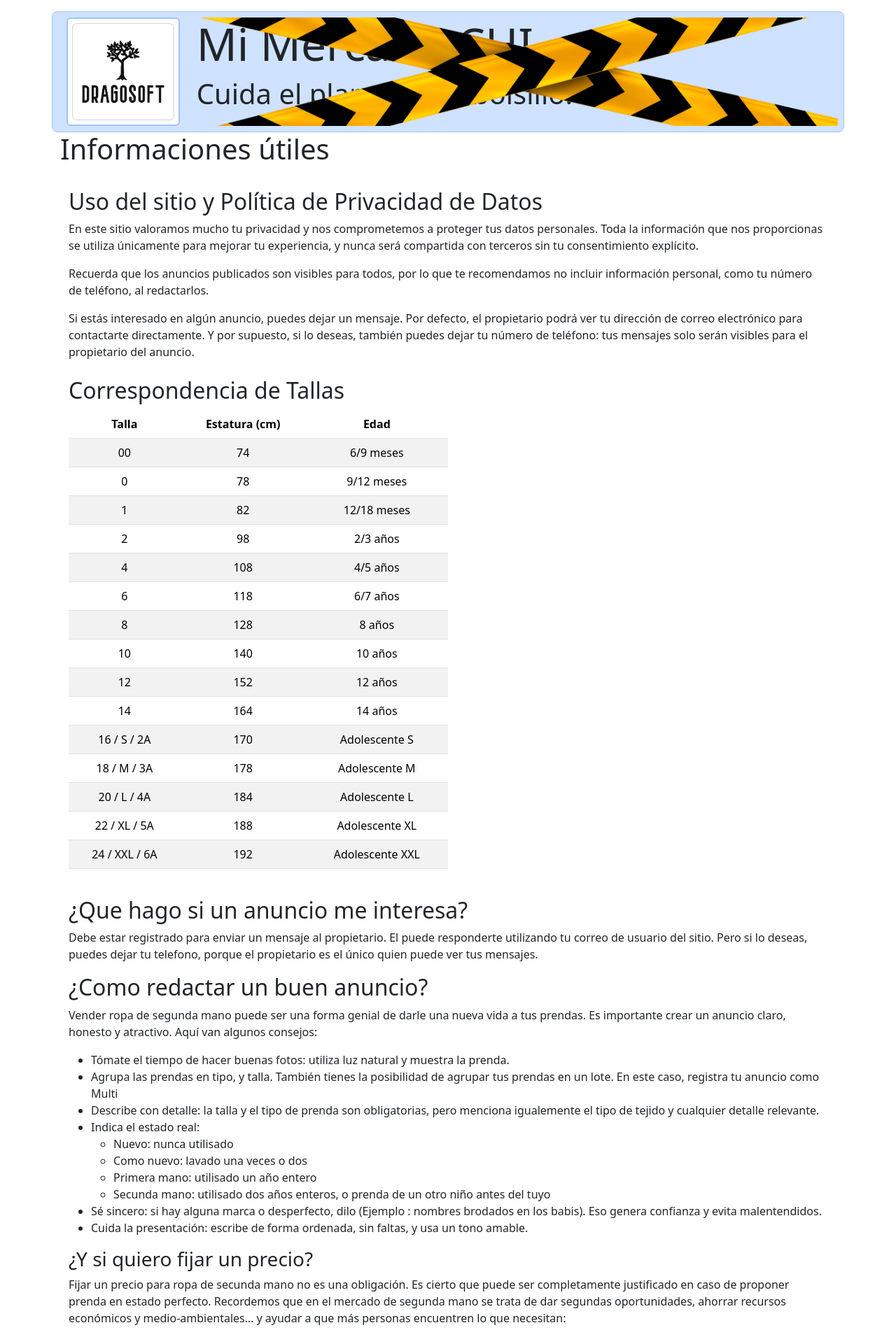
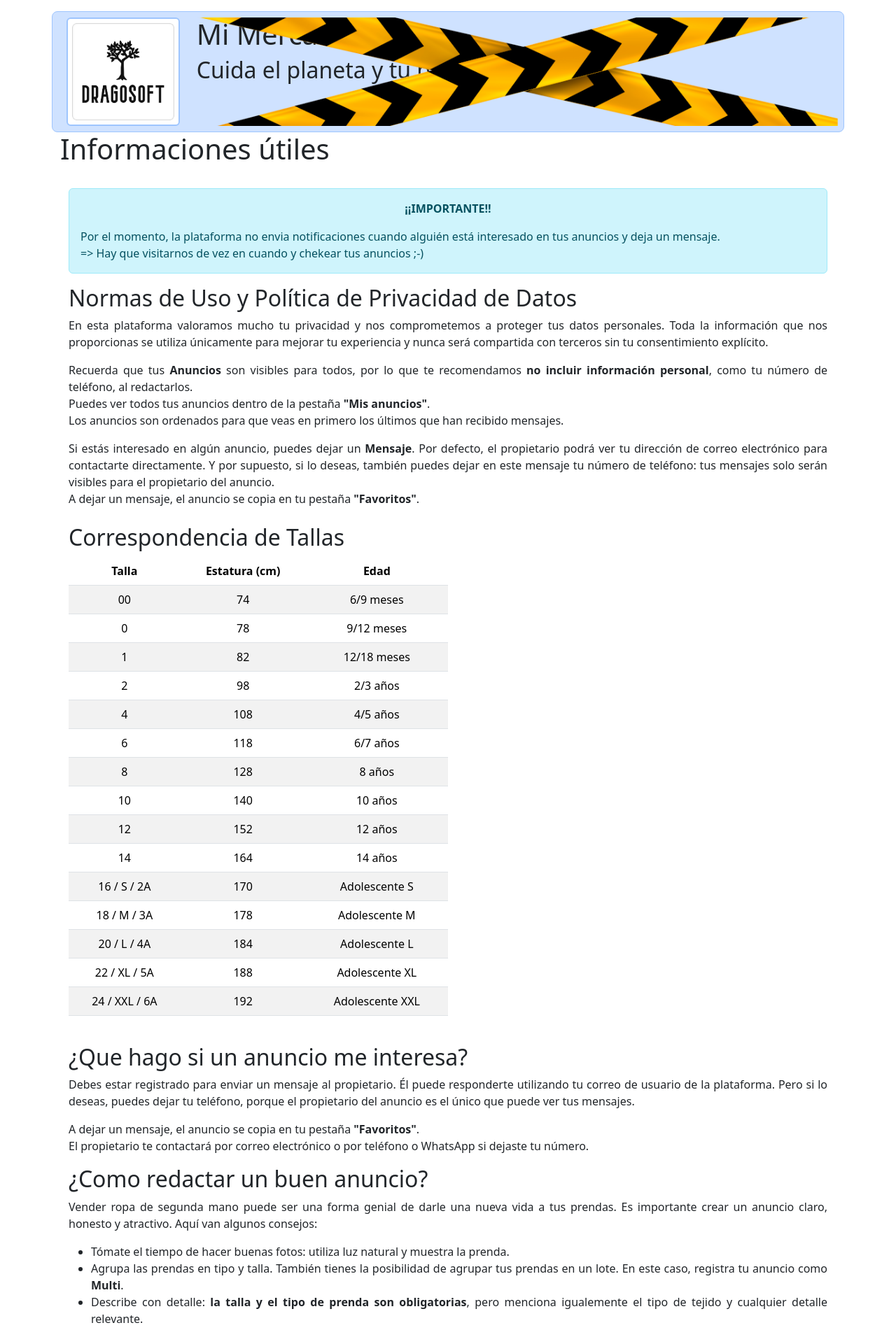
Before and after one commit to DarkCastor111/MercadoCentral, a Django app: page /footer/detail/ in a window 1280 px wide. Shown: the top 1901 px of the page at 70% size. Run offline with Django 5.2, Linux system fonts and the light colour scheme; parts of the project's set-up code (start-up, migrations or seed data) failed here and were passed over.

Commit message:
Version 1.04 Correccion Footer Orientacion Foto

```diff
--- a/mercadocentral/core/templates/core/anuncio_detail.html
+++ b/mercadocentral/core/templates/core/anuncio_detail.html
@@ -113,12 +113,12 @@
 
                 {% if user == anuncio.usuario %}
                 <a id="editar" href="{% url 'core_up_anun' anuncio.id anuncio.designacion|slugify %}" class="btn btn-outline-danger btn-block btn-sm mt-3">Editar...</a>
-                <a id="desactivar" href="{% url 'api_desactivar' anuncio.id %}" class="btn btn-outline-danger btn-block btn-sm mt-3">Desactivar...</a>
+                <a id="desactivar" href="{% url 'api_desactivar' anuncio.id %}" class="btn btn-outline-danger btn-block btn-sm mt-3">Eliminar...</a>
                 {% endif %}
             </div>
 
             <div class="card-footer">
-                <small class="text-primary">Anuncio creado el {{ anuncio.created|date:"d F Y" }}</small>
+                <small class="text-primary">Anuncio creado por {{ anuncio.usuario }} el {{ anuncio.created|date:"d F Y" }}</small>
             </div>
 
         </div>
@@ -129,7 +129,7 @@ document.addEventListener('DOMContentLoaded', function() {
     var desactivarLink = document.getElementById('desactivar');
     if (desactivarLink) {
         desactivarLink.addEventListener('click', function(e) {
-            if (!confirm('¿Estás seguro de que deseas desactivar este anuncio?')) {
+            if (!confirm('¿Estás seguro de que deseas eliminar este anuncio?')) {
                 e.preventDefault();
             }
         });
--- a/mercadocentral/core/templates/core/layout.html
+++ b/mercadocentral/core/templates/core/layout.html
@@ -22,17 +22,17 @@
 <body class="p-3 container">
     <div class="row bg-primary-subtle border border-primary-subtle rounded-3 p-2">
 
-        <div class="col-2 text-center">
+        <div class="col-4 col-sm-2 text-center">
             <a href="{% url 'core_home' %}">
                 <img class="img-thumbnail border border-2 border-primary-subtle" src="{% static 'core/Logo-Dragosoft-Icon-3.png' %}"
                     title="Logo" alt="Logo">
             </a>
         </div>
-        <div class="col-10 position-relative" id="banner_title">
+        <div class="col-8 col-sm-10 position-relative" id="banner_title">
 
-            <h1 class="display-3">Mi Mercado CHI</h1>
+            <h1>Mi Mercado CHI</h1>
 
-            <h2 class="display-6">Cuida el planeta y tu bolsillo.</h2>
+            <h2>Cuida el planeta y tu bolsillo.</h2>
             <!-- <h2 class="display-6">Una manera ecológica y económica de encontrar ropa escolar</h2> -->
             <img src="{% static 'core/WIP_1000x300.png' %}"
                 alt="Banner"
--- a/mercadocentral/footer/templates/footer/footer-detail.html
+++ b/mercadocentral/footer/templates/footer/footer-detail.html
@@ -3,25 +3,35 @@
 {% block titulo %} Informaciones útiles {% endblock %}
 
 {% block contenido %}
+<style>p,li { text-align: justify;}</style>
 <div class="container py-4">
     <!-- 1. Política de Privacidad de Datos -->
     <section class="mb-4">
-        <h2 id="privacidad">Uso del sitio y Política de Privacidad de Datos</h2>
+        <div class="alert alert-info" role="alert">
+        <p class="text-center"><b>¡¡IMPORTANTE!!</b></p>
+        Por el momento, la plataforma no envia notificaciones cuando alguién está interesado en tus anuncios y deja un mensaje.<br>
+        => Hay que visitarnos de vez en cuando y chekear tus anuncios ;-)
+        </div>
+        <h2 id="privacidad">Normas de Uso y Política de Privacidad de Datos</h2>
         <p>
-            En este sitio valoramos mucho tu privacidad y nos comprometemos a proteger tus datos personales. Toda la
-            información que nos proporcionas se utiliza únicamente para mejorar tu experiencia, y nunca será compartida
+            En esta plataforma valoramos mucho tu privacidad y nos comprometemos a proteger tus datos personales. Toda la
+            información que nos proporcionas se utiliza únicamente para mejorar tu experiencia y nunca será compartida
             con terceros sin tu consentimiento explícito.
         </p>
         <p>
-            Recuerda que los anuncios publicados son visibles para todos, por lo que te recomendamos no incluir
-            información personal, como tu número de teléfono, al redactarlos.
+            Recuerda que tus <b>Anuncios</b> son visibles para todos, por lo que te recomendamos <b>no incluir
+            información personal</b>, como tu número de teléfono, al redactarlos.<br>
+            Puedes ver todos tus anuncios dentro de la pestaña <b>"Mis anuncios"</b>.<br>
+            Los anuncios son ordenados para que veas en primero los últimos que han recibido mensajes.
         </p>
         <p>
-            Si estás interesado en algún anuncio, puedes dejar un mensaje. Por defecto, el propietario podrá ver tu
+            Si estás interesado en algún anuncio, puedes dejar un <b>Mensaje</b>. Por defecto, el propietario podrá ver tu
             dirección de correo electrónico para contactarte directamente.
-            Y por supuesto, si lo deseas, también puedes dejar tu número de teléfono: tus mensajes solo serán visibles
-            para el propietario del anuncio.
+            Y por supuesto, si lo deseas, también puedes dejar en este mensaje tu número de teléfono: tus mensajes solo serán visibles
+            para el propietario del anuncio.<br>
+            A dejar un mensaje, el anuncio se copia en tu pestaña <b>"Favoritos"</b>.
         </p>
+
     </section>
 
     <!-- 2. Tabla de Correspondencia de Tallas -->
@@ -121,12 +131,16 @@
     </section>
 
     <!-- 3. Ventajas de Fijar un Precio -->
-    <section class="mb-4">
+    <section class="mb-4 text-justify">
         <h2  id="anuncio">¿Que hago si un anuncio me interesa?</h2>
 
         <p>
-            Debe estar registrado para enviar un mensaje al propietario. El puede responderte utilizando tu correo de usuario del sitio.
-            Pero si lo deseas, puedes dejar tu telefono, porque el propietario es el único quien puede ver tus mensajes.
+            Debes estar registrado para enviar un mensaje al propietario. Él puede responderte utilizando tu correo de usuario de la plataforma.
+            Pero si lo deseas, puedes dejar tu teléfono, porque el propietario del anuncio es el único que puede ver tus mensajes.
+        </p>
+        <p>
+            A dejar un mensaje, el anuncio se copia en tu pestaña <b>"Favoritos"</b>.<br>
+            El propietario te contactará por correo electrónico o por teléfono o WhatsApp si dejaste tu número.
         </p>
 
         <h2  id="anuncio">¿Como redactar un buen anuncio?</h2>
@@ -136,18 +150,18 @@
             crear un anuncio claro, honesto y atractivo. Aquí van algunos consejos:
         <ul>
             <li>Tómate el tiempo de hacer buenas fotos: utiliza luz natural y muestra la prenda.</li>
-            <li>Agrupa las prendas en tipo, y talla. También tienes la posibilidad de agrupar tus prendas en un lote. En este caso, registra tu anuncio como Multi</li>
-            <li>Describe con detalle: la talla y el tipo de prenda son obligatorias, pero menciona igualemente el tipo
+            <li>Agrupa las prendas en tipo y talla. También tienes la posibilidad de agrupar tus prendas en un lote. En este caso, registra tu anuncio como <b>Multi</b>.</li>
+            <li>Describe con detalle: <b>la talla y el tipo de prenda son obligatorias</b>, pero menciona igualemente el tipo
                 de tejido y cualquier detalle relevante.</li>
             <li>Indica el estado real:
                 <ul>
-                    <li>Nuevo: nunca utilisado</li>
-                    <li>Como nuevo: lavado una veces o dos</li>
-                    <li>Primera mano: utilisado un año entero</li>
-                    <li>Secunda mano: utilisado dos años enteros, o prenda de un otro niño antes del tuyo</li>
+                    <li><b>Nuevo</b>: nunca utilisado</li>
+                    <li><b>Como nuevo</b>: lavado un par de veces</li>
+                    <li><b>Primera mano</b>: utilizado un año entero</li>
+                    <li><b>Segunda mano</b>: utilizado dos años enteros, o prenda de otro niño antes del tuyo</li>
                 </ul>
             </li>
-            <li>Sé sincero: si hay alguna marca o desperfecto, dilo (Ejemplo : nombres brodados en los babis). Eso
+            <li>Sé sincero: si hay alguna marca o desperfecto, dilo (Ejemplo : nombres bordados en los babis). Eso
                 genera confianza y evita malentendidos.</li>
             <li>Cuida la presentación: escribe de forma ordenada, sin faltas, y usa un tono amable.</li>
         </ul>
@@ -157,10 +171,10 @@
 
         <p>
 
-            Fijar un precio para ropa de secunda mano no es una obligación. Es cierto que puede ser completamente justificado en caso de
-            proponer prenda en estado perfecto. Recordemos que en el mercado de segunda mano se trata de dar segundas
+            Fijar un precio para ropa de segunda mano no es una obligación. En caso de proponer prendas que están en perfecto estado
+            se puede poner un precio adecuado. Recordemos que en MiMercado se trata de dar segundas
             oportunidades,
-            ahorrar recursos económicos y medio-ambientales… y ayudar a que más personas encuentren lo que necesitan:
+            ahorrar recursos económicos y medioambientales… y ayudar a que más personas encuentren lo que necesitan:
 
         <ul>
             <li>Como vendedor, ofrecer un precio razonable demuestra que valoras la prenda, pero también eres consciente
@@ -174,7 +188,7 @@
         </p>
 
         <p>
-            Aquí está una pequeña guía indicativa:
+            Proponemos una pequeña guía indicativa:
 
         <ul>
             <li>Para ropa nueva, se suele ofrecer a la mitad del precio en tienda, 8, 10 o 15 euros según la prenda.</li>
@@ -188,7 +202,9 @@
     <section class="mb-4">
         <h2  id="contacto">Contacto</h2>
         <p>
-            ¿Tienes dudas? ¡Contactanos!
+            ¿Tienes dudas, problemas o sugerencias?
+            Esta plataforma puede crecer con tus ideas.
+            ¡Contáctanos!
         </p>
         {% include 'core/bloc_messages.html' %}
         <form method="post" action="{% url 'footer_detail' %}" class="mt-3">
```
Also changed, not shown: mercadocentral/core/models.py (+32 -12 lines), mercadocentral/mercadocentral/settings.py (+16 -10 lines), mercadocentral/core/migrations/0016_alter_anuncio_prenda.py (added), 1 other file.
